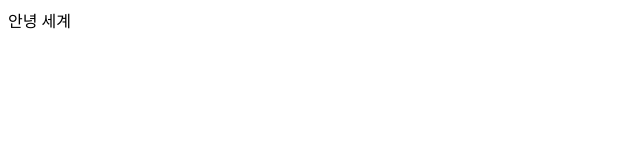
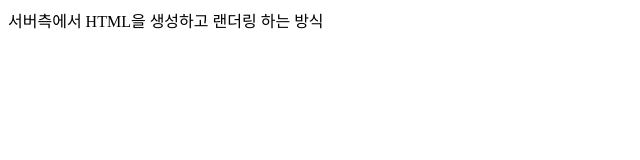
Before and after one commit to personarpgg/Team4-SSR-Server-Side-Rendering--TEST, a website: page public/index.html in a window 1280 px wide. Shown: the whole page, without its empty margins (0-640 px from the left). Drawn offline with Linux system fonts and the light colour scheme.

Commit message:
check : SSR 테스트 완료 핵심 키워드 express, path, app.use

```diff
--- a/public/index.html
+++ b/public/index.html
@@ -6,6 +6,7 @@
     <title>Document</title>
 </head>
 <body>
-    안녕 세계
+    서버측에서 HTML을 생성하고 랜더링 하는 방식
+
 </body>
 </html>
```
